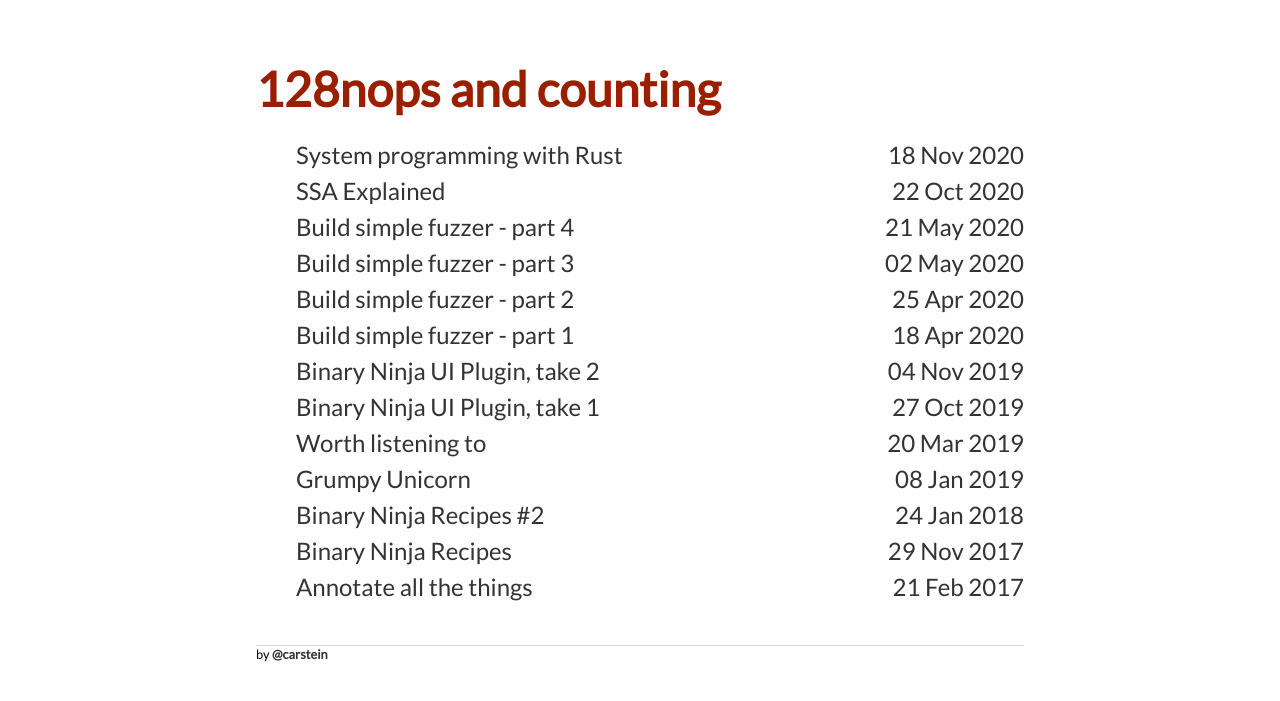
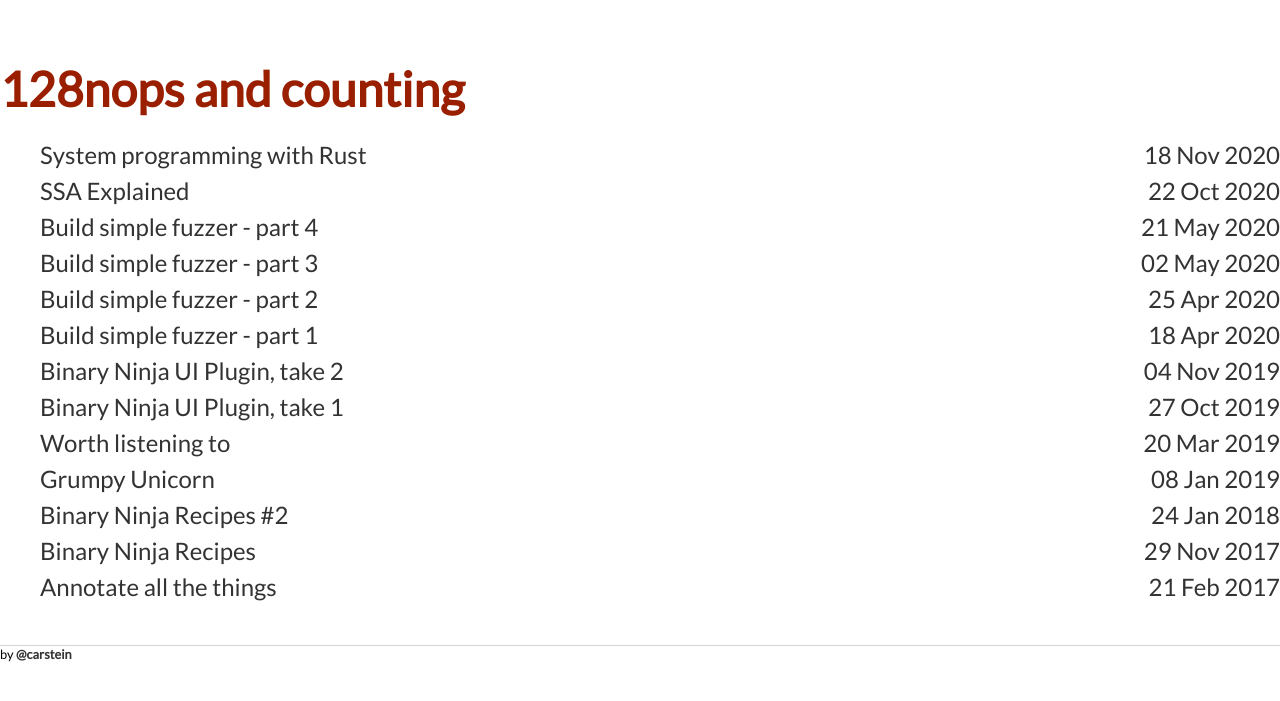
Before and after one commit to carstein/carstein.github.io, a Jekyll site: the page built from index.html, in a window 1280 px wide. Shown: the top 701 px of the page. Built offline with Jekyll 4.4.1, drawn with Linux system fonts in a browser that asks for light colours; a style sheet for code colours, icons or effects is not loaded.

Commit message:
Chaning max width

```diff
--- a/css/style.css
+++ b/css/style.css
@@ -4,9 +4,10 @@
 
 body {
     margin: 60px auto;
-    width: 60%;
+    max-width: 80rem;
     font-family: 'Lato', sans-serif;
 }
+
 nav ul, footer ul {
     font-family: 'Lato', sans-serif;
     padding: 0px;
```
